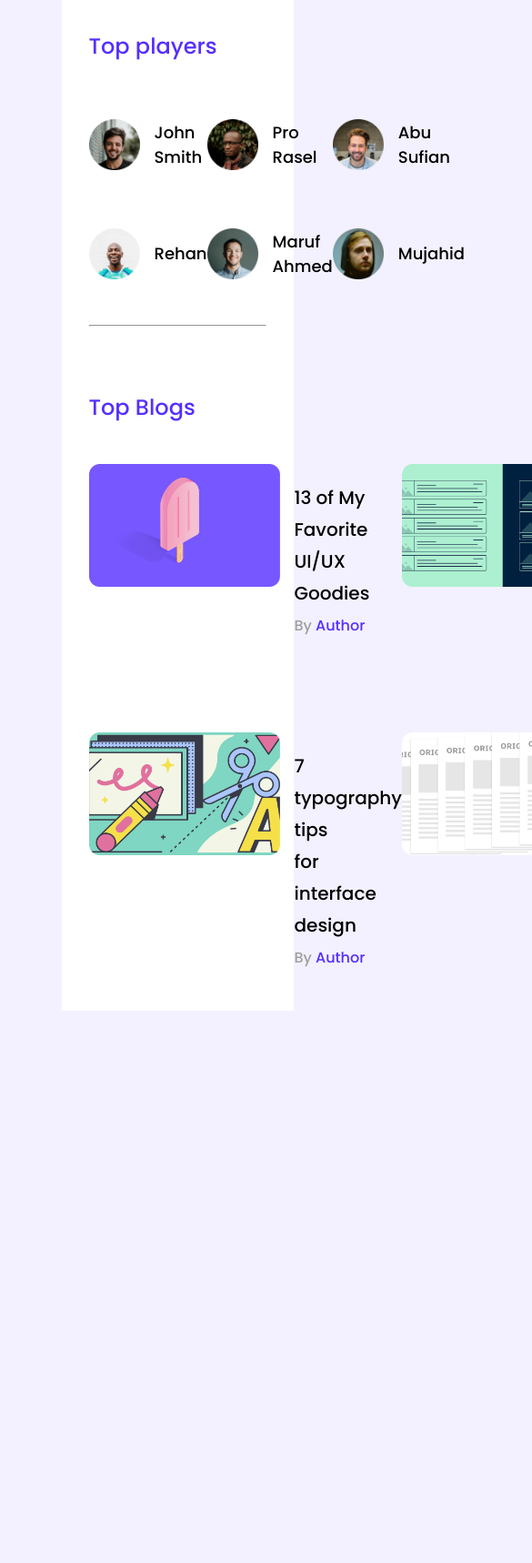
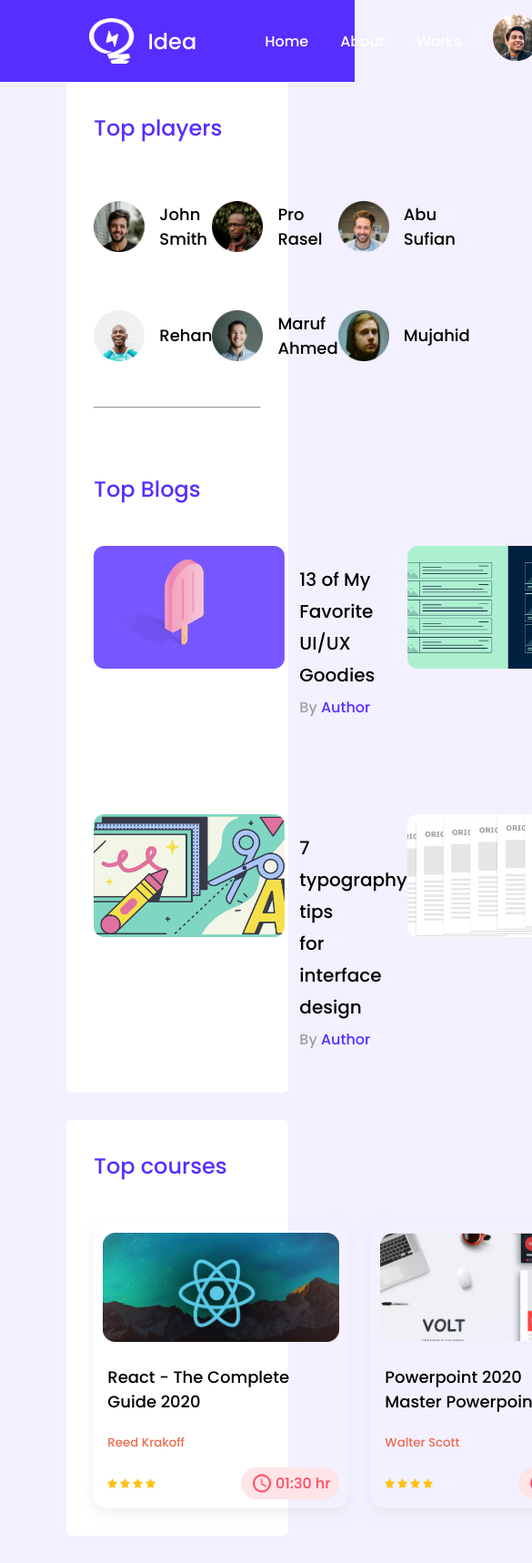
Before and after one commit to raihanuddin2002/leader-board, a plain HTML site: page index.html in a window 390 px wide. Shown: the top 1718 px of the page at 91% size, 585 px wide, since content can reach past the window. Before the commit the page ends 1111 px from the top, so only its background shows below. Drawn offline with Linux system fonts and the light colour scheme.

Commit message:
Before responsive

```diff
--- a/index.html
+++ b/index.html
@@ -14,7 +14,25 @@
 <body>
     <!-- Header section start -->
     <header>
+        <div class="header-section">
+            <div class="header-content">
+                <div class="logo-part">
+                    <img src="images/icons/logo.png" alt="">
+                    <p class="logo-title">Idea</p>
+                </div>
 
+                <div class="nav-part">
+                    <nav>
+                        <ul class="menu">
+                            <li>Home</li>
+                            <li>About</li>
+                            <li>Works</li>
+                            <li><img src="images/icons/profile.png" alt=""></li>
+                        </ul>
+                    </nav>
+                </div>
+            </div>
+        </div>
     </header>
     <!-- Header section start -->
     <main>
@@ -50,10 +68,7 @@
                 </div>
                 <br><hr>
             </div>
-        </section>
-
-        <!-- Top Blogs section -->
-        <section id="top-blogs-section">
+            <!-- Top blogs  -->
             <div class="top-blog">
                 <h2 class="top-blogs-heading">Top Blogs</h2><br>
                 <div class="blogs">
@@ -99,6 +114,57 @@
                 </div>
             </div>
         </section>
+
+         <!-- Top courses blog -->
+         <section id="top-courses-section">
+            <div class="top-courses container">
+                <h2 class="top-courses-heading">Top courses</h2><br>
+                <div class="courses">
+                    <div class="course-1 course">
+                        <img src="images/courses/course-1.png" alt="">
+                        <h3 class="courses-name">React - The Complete <br>Guide 2020</h3>
+                        <p class="course-tutor"><small>Reed Krakoff</small></p>
+                        <div class="ratting-duration">
+                            <div class="ratting">
+                                <img src="images/icons/star.png" alt=""><img src="images/icons/star.png" alt=""><img src="images/icons/star.png" alt=""><img src="images/icons/star.png" alt="">
+                            </div>
+                            <div class="duration">
+                                <img id="clock" src="images/icons/clock.png" alt="">
+                                <span>01:30 hr</span>
+                            </div>
+                        </div>
+                    </div>
+                    <div class="course-2 course">
+                        <img src="images/courses/course-2.png" alt="">
+                        <h3 class="courses-name">Powerpoint 2020 <br> Master Powerpoint Course</h3>
+                        <p class="course-tutor"><small>Walter Scott</small></p>
+                        <div class="ratting-duration">
+                            <div class="ratting">
+                                <img src="images/icons/star.png" alt=""><img src="images/icons/star.png" alt=""><img src="images/icons/star.png" alt=""><img src="images/icons/star.png" alt="">
+                            </div>
+                            <div class="duration">
+                                <img id="clock" src="images/icons/clock.png" alt="">
+                                <span>01:30 hr</span>
+                            </div>
+                        </div>
+                    </div>
+                    <div class="course-3 course">
+                        <img src="images/courses/course-3.png" alt="">
+                        <h3 class="courses-name">The Complete JavaScript <br> Course 2020</h3>
+                        <p class="course-tutor"><small>Reed Krakoff</small></p>
+                        <div class="ratting-duration">
+                            <div class="ratting">
+                                <img src="images/icons/star.png" alt=""><img src="images/icons/star.png" alt=""><img src="images/icons/star.png" alt=""><img src="images/icons/star.png" alt="">
+                            </div>
+                            <div class="duration">
+                                <img id="clock" src="images/icons/clock.png" alt="">
+                                <span>01:30 hr</span>
+                            </div>
+                        </div>
+                    </div>
+                </div>
+            </div>
+        </section>
     </main>
 
 </body>
--- a/style.css
+++ b/style.css
@@ -4,13 +4,48 @@ body{
     background: #F3F1FF;
     margin: 0px;
 }
-
+/* Header part */
+.header-section {
+    width: 100%;
+    background:  #562EFF;
+}
+.header-content{
+    width: 50%;
+    margin: 0 auto;
+    display: flex;
+    justify-content: space-between;
+}
+.logo-part{
+    display: flex;
+    align-items: center;
+}
+.logo-part img{
+    width: 50px;
+    height: 50px;
+}
+.logo-title{
+    margin-left: 15px;
+    color: white;
+    font-size: 24px;
+}
+.menu{
+    display: flex;
+    align-items: center;
+}
+.menu li{
+    list-style: none;
+    margin-left: 35px;
+    color: white;
+    font-weight: normal;
+}
 /* top players style */
 .top-players{
     background-color: white;
-    max-width: 50%;
+    max-width: 47%;
     margin: 0 auto;
     padding: 30px;
+    border-top-left-radius: 5px;
+    border-top-right-radius: 5px;
 }
 .top-players-heading{
     color: #562EFF;
@@ -40,10 +75,12 @@ body{
 /* top blog style */
 .top-blog{
     background-color: white;
-    max-width: 50%;
+    max-width: 47%;
     margin: 0 auto;
     padding: 30px;
     line-height: 24px;
+    border-bottom-left-radius: 5px;
+    border-bottom-right-radius: 5px;
 }
 .top-blogs-heading{
     color: #562EFF;
@@ -80,3 +117,69 @@ body{
 .blog-author-name{
     color:#562EFF;
 }
+
+/* top courses style */
+.top-courses{
+    background-color: white;
+    max-width: 47%;
+    margin: 30px auto;
+    padding: 30px;
+}
+.top-courses-heading{
+    color: #562EFF;
+    font-weight: 500;
+    font-size: 24px;
+    line-height: 36px;
+    margin-top: 3px;
+}
+.courses{
+    display: grid;
+    grid-template-columns: repeat(3,1fr);
+    grid-row-gap: 30px;
+    grid-column-gap: 25px;
+    width: 30%;
+}
+.course{
+    box-shadow: 0px 5px 13px rgba(218, 209, 209, 0.37) ;
+    padding: 10px;
+    border-radius: 15px;
+}
+.courses img{
+    width: 260px;
+    height: 120px;
+}
+.courses-name{
+    font-weight: normal;
+    margin-left: 5px;
+    font-size: 18px;
+}
+.course-tutor{
+    margin-left: 5px;
+    color: #ED6B4F;
+}
+.ratting-duration{
+    margin-left: 5px;
+    display: flex;
+    justify-content: space-between;
+    align-items: center;
+}
+.ratting-duration img{
+    width: 11px;
+    height: 11px;
+    padding-right: 3px;
+}
+.duration{
+    display: flex;
+    align-items: center;
+    color: #FF4A60;
+    background: #FFE4E8;
+    padding: 5px 10px;
+    border-radius: 20px;
+}
+#clock{
+    width: 25px;
+    height: 25px;
+}
+.container{
+    border-radius: 5px;
+}
```
Lines whose indentation alone changed are shown as unchanged.
